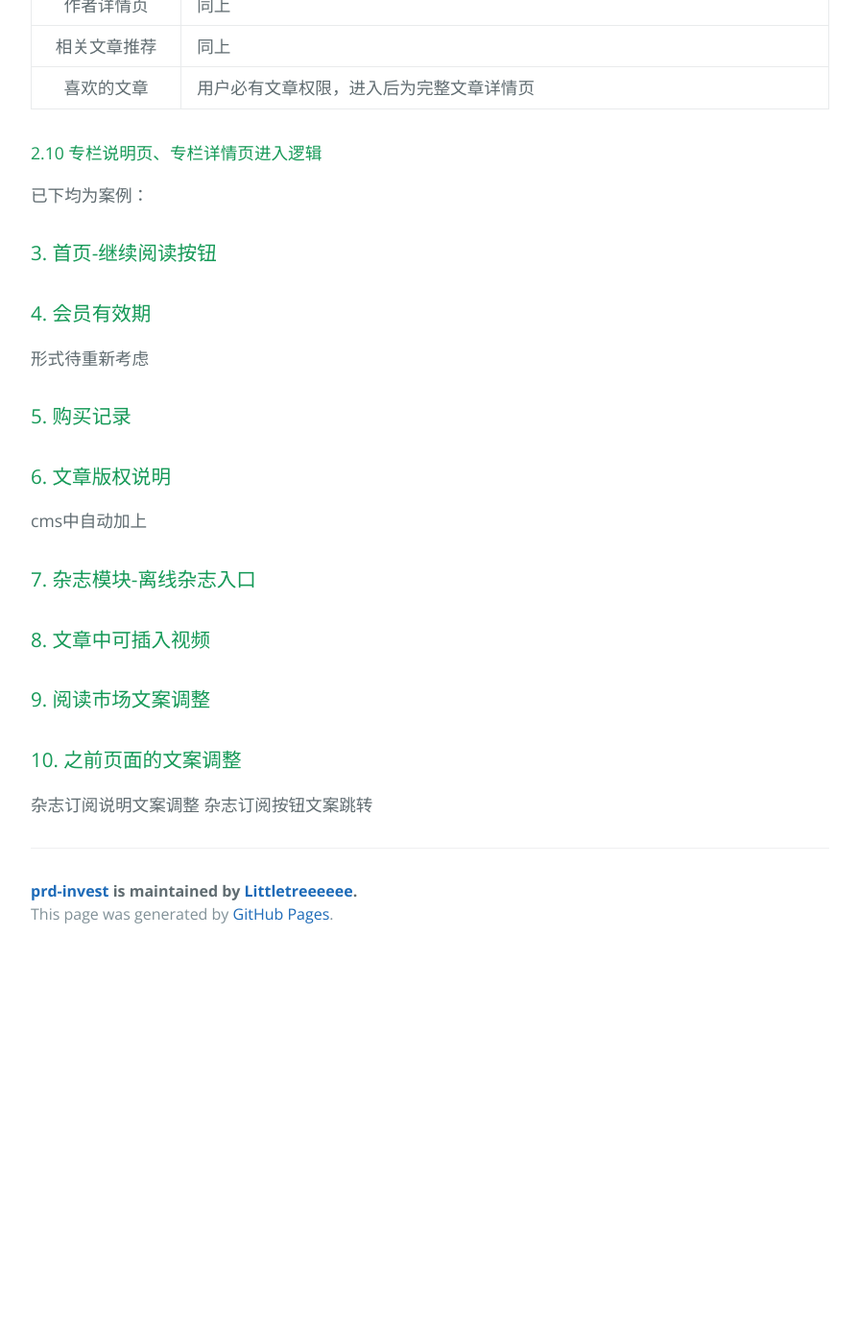
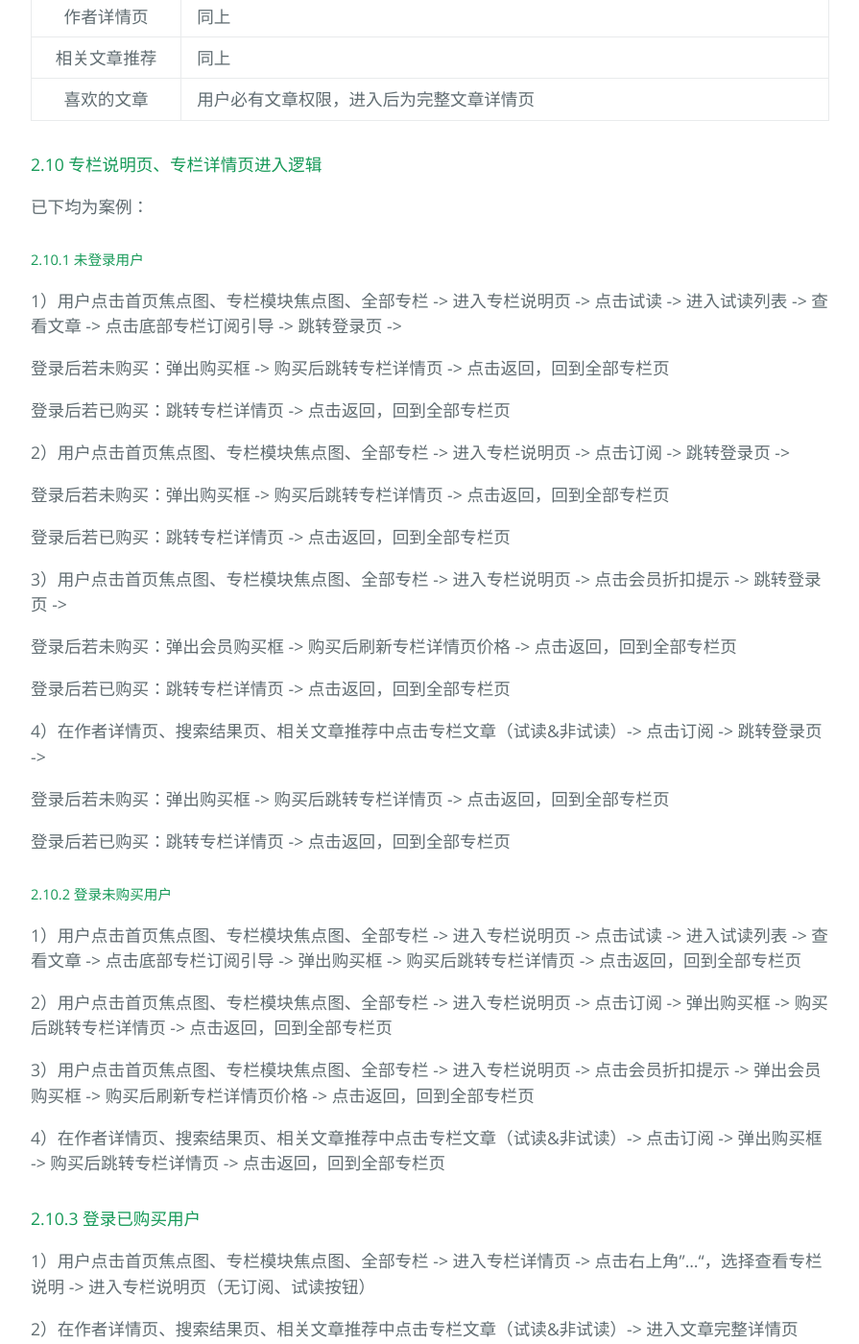
Before and after one commit to Littletreeeeee/prd-invest, a Jekyll site: the page built from documents/prd_weekly_app_iteration_20170612.md, in a window 1280 px wide and 1400 px high, scrolled down 14540 px. Shown: the whole window at 96% size, without its empty margins (192-1087 px from the left). Built offline with Jekyll 4.4.1, drawn with Linux system fonts in a browser that asks for light colours; the repository's description, which GitHub fills in, is left out; before the commit the page ends 15536 px from its top, so only the background shows below that.

Commit message:
edit prd

```diff
--- a/documents/prd_weekly_app_iteration_20170612.md
+++ b/documents/prd_weekly_app_iteration_20170612.md
@@ -243,7 +243,7 @@ layout: default
 |文章正文||
 |喜欢人数||
 |分享|分享试读页，可考虑先不做|
-|订阅按钮|点击跳转专栏说明页|
+|订阅按钮|点击弹出购买弹窗|
 
 &emsp;&emsp;
 
@@ -257,7 +257,7 @@ layout: default
 
 原型：
 
-![专栏购买](../resource/weekly-20170612-zhuanlan-buyconfirm.png)
+![专栏购买](../resource/weekly-20170612-zhuanlan-buy-confirm.png)
 
 
 #### 2.7 专栏详情页
@@ -307,7 +307,48 @@ layout: default
 
 已下均为案例：
 
+##### 2.10.1 未登录用户
 
+1）用户点击首页焦点图、专栏模块焦点图、全部专栏 -> 进入专栏说明页 -> 点击试读 -> 进入试读列表 -> 查看文章 -> 点击底部专栏订阅引导 -> 跳转登录页 ->
+
+登录后若未购买：弹出购买框 -> 购买后跳转专栏详情页 -> 点击返回，回到全部专栏页
+
+登录后若已购买：跳转专栏详情页 -> 点击返回，回到全部专栏页
+
+2）用户点击首页焦点图、专栏模块焦点图、全部专栏 -> 进入专栏说明页 -> 点击订阅 -> 跳转登录页 ->
+
+登录后若未购买：弹出购买框 -> 购买后跳转专栏详情页 -> 点击返回，回到全部专栏页
+
+登录后若已购买：跳转专栏详情页 -> 点击返回，回到全部专栏页
+
+3）用户点击首页焦点图、专栏模块焦点图、全部专栏 -> 进入专栏说明页 -> 点击会员折扣提示 -> 跳转登录页 ->
+
+登录后若未购买：弹出会员购买框 -> 购买后刷新专栏详情页价格 -> 点击返回，回到全部专栏页
+
+登录后若已购买：跳转专栏详情页 -> 点击返回，回到全部专栏页
+
+4）在作者详情页、搜索结果页、相关文章推荐中点击专栏文章（试读&非试读）-> 点击订阅 -> 跳转登录页 ->
+
+登录后若未购买：弹出购买框 -> 购买后跳转专栏详情页 -> 点击返回，回到全部专栏页
+
+登录后若已购买：跳转专栏详情页 -> 点击返回，回到全部专栏页
+
+##### 2.10.2 登录未购买用户
+
+1）用户点击首页焦点图、专栏模块焦点图、全部专栏 -> 进入专栏说明页 -> 点击试读 -> 进入试读列表 -> 查看文章 -> 点击底部专栏订阅引导 -> 弹出购买框 -> 购买后跳转专栏详情页 -> 点击返回，回到全部专栏页
+
+2）用户点击首页焦点图、专栏模块焦点图、全部专栏 -> 进入专栏说明页 -> 点击订阅 -> 弹出购买框 -> 购买后跳转专栏详情页 -> 点击返回，回到全部专栏页
+
+
+3）用户点击首页焦点图、专栏模块焦点图、全部专栏 -> 进入专栏说明页 -> 点击会员折扣提示 -> 弹出会员购买框 -> 购买后刷新专栏详情页价格 -> 点击返回，回到全部专栏页
+
+4）在作者详情页、搜索结果页、相关文章推荐中点击专栏文章（试读&非试读）-> 点击订阅 -> 弹出购买框 -> 购买后跳转专栏详情页 -> 点击返回，回到全部专栏页
+
+#### 2.10.3 登录已购买用户
+
+1）用户点击首页焦点图、专栏模块焦点图、全部专栏 -> 进入专栏详情页 -> 点击右上角"..."，选择查看专栏说明 -> 进入专栏说明页（无订阅、试读按钮）
+
+2）在作者详情页、搜索结果页、相关文章推荐中点击专栏文章（试读&非试读）-> 进入文章完整详情页
 
 ### 3. 首页-继续阅读按钮
 
```
Also changed, not shown: resource/weekly-20170612-zhuanlan-buy-confirm.png (added), resource/weekly-20170612-zhuanlan-buyconfirm.png (deleted), 3 other files.
